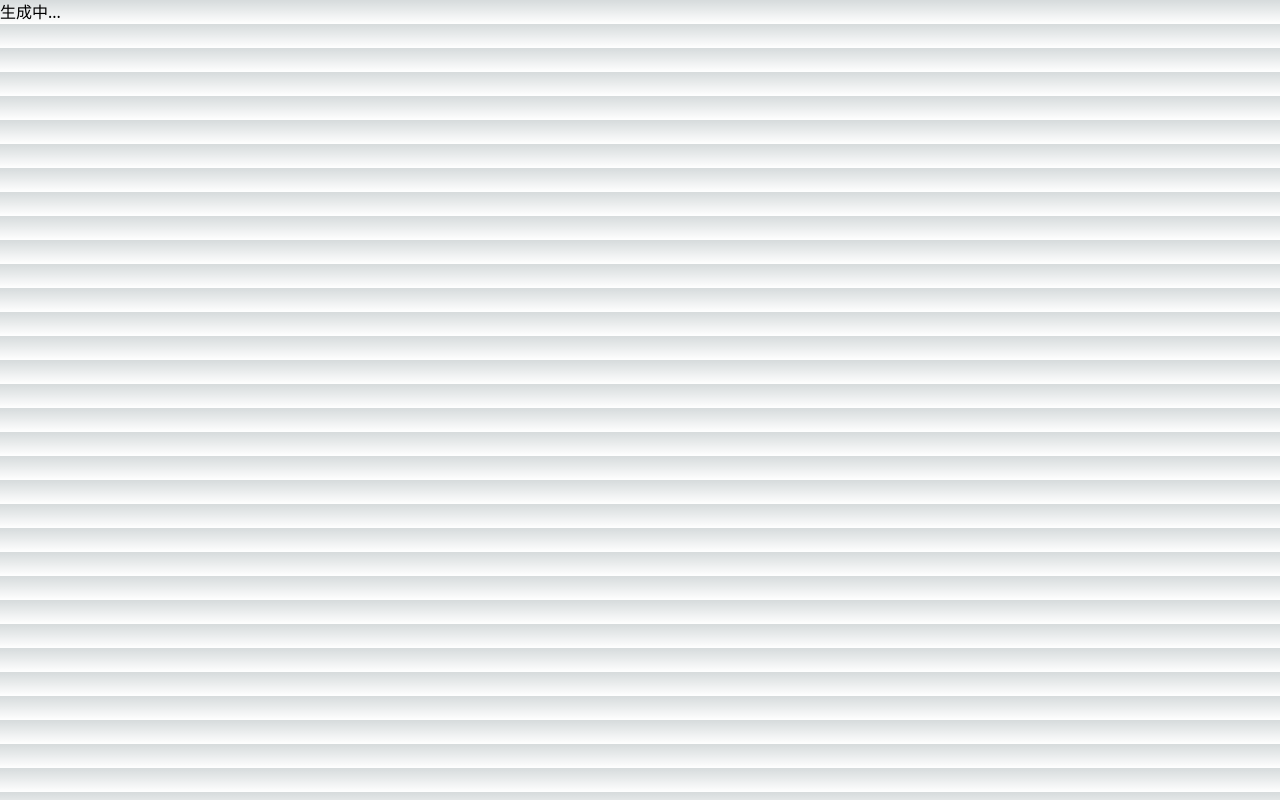
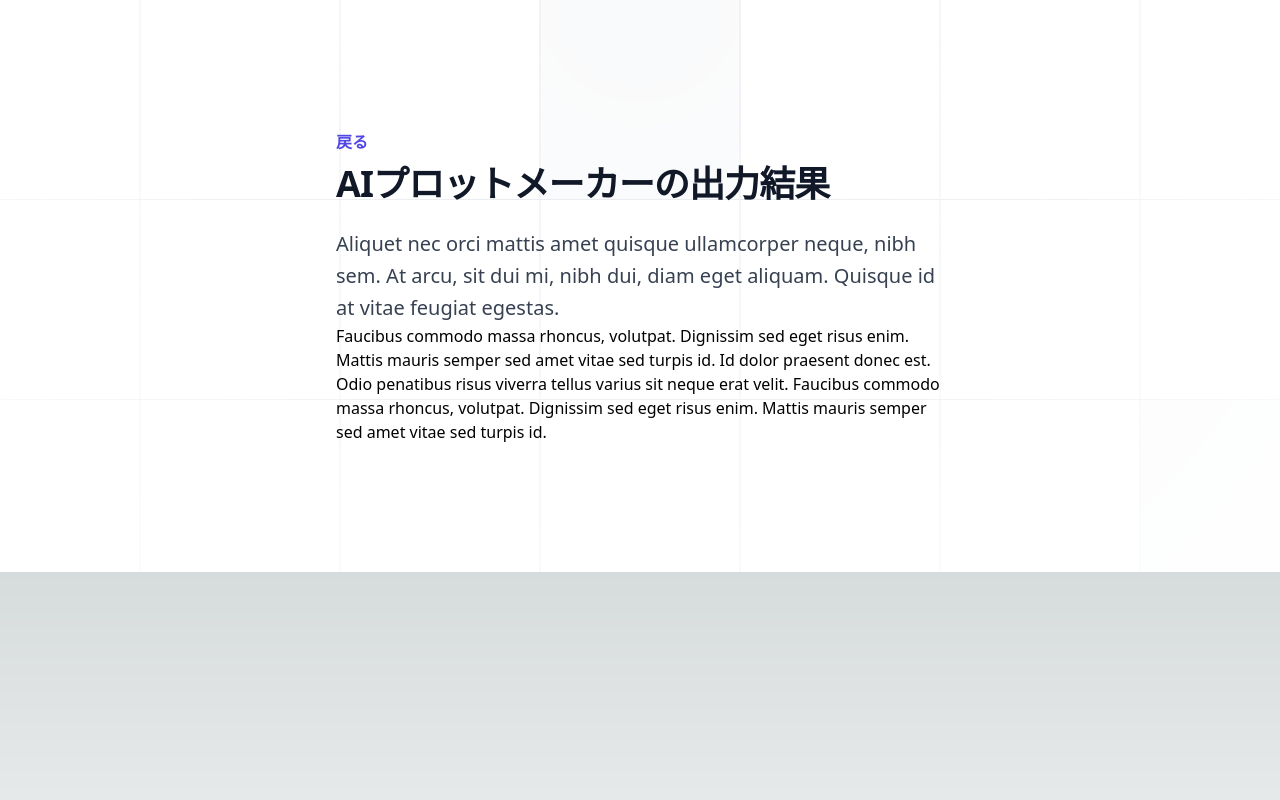
Before and after one commit to sifue/ai-plot-maker, a Next.js app: page /output in a window 1280 px wide. Built offline with nearby package versions, Linux system fonts and the light colour scheme.

Commit message:
outputページの一旦の作成

```diff
--- a/src/pages/output.tsx
+++ b/src/pages/output.tsx
@@ -1,7 +1,52 @@
-import { Inter } from 'next/font/google'
-
-const inter = Inter({ subsets: ['latin'] })
+import Link from 'next/link'
 
 export default function Output() {
-    return (<h1>生成中...</h1>)
+    return (
+        <div className="relative isolate overflow-hidden bg-white px-6 py-24 sm:py-32 lg:overflow-visible lg:px-0">
+            <div className="absolute inset-0 -z-10 overflow-hidden">
+                <svg
+                    className="absolute left-[max(50%,25rem)] top-0 h-[64rem] w-[128rem] -translate-x-1/2 stroke-gray-200 [mask-image:radial-gradient(64rem_64rem_at_top,white,transparent)]"
+                    aria-hidden="true"
+                >
+                    <defs>
+                        <pattern
+                            id="e813992c-7d03-4cc4-a2bd-151760b470a0"
+                            width={200}
+                            height={200}
+                            x="50%"
+                            y={-1}
+                            patternUnits="userSpaceOnUse"
+                        >
+                            <path d="M100 200V.5M.5 .5H200" fill="none" />
+                        </pattern>
+                    </defs>
+                    <svg x="50%" y={-1} className="overflow-visible fill-gray-50">
+                        <path
+                            d="M-100.5 0h201v201h-201Z M699.5 0h201v201h-201Z M499.5 400h201v201h-201Z M-300.5 600h201v201h-201Z"
+                            strokeWidth={0}
+                        />
+                    </svg>
+                    <rect width="100%" height="100%" strokeWidth={0} fill="url(#e813992c-7d03-4cc4-a2bd-151760b470a0)" />
+                </svg>
+            </div>
+            <div className="mx-auto grid max-w-2xl grid-cols-1 gap-x-8 gap-y-16">
+
+                <div className="mx-auto grid w-full max-w-7xl grid-cols-1 gap-x-8 px-8">
+
+                    <p className="text-base font-semibold leading-7 text-indigo-600"><Link href="/">戻る</Link></p>
+                    <h1 className="mt-2 text-3xl font-bold tracking-tight text-gray-900 sm:text-4xl">AIプロットメーカーの出力結果</h1>
+                    <p className="mt-6 text-xl leading-8 text-gray-700">
+                        Aliquet nec orci mattis amet quisque ullamcorper neque, nibh sem. At arcu, sit dui mi, nibh dui, diam
+                        eget aliquam. Quisque id at vitae feugiat egestas.
+                    </p>
+                    <p>
+                        Faucibus commodo massa rhoncus, volutpat. Dignissim sed eget risus enim. Mattis mauris semper sed amet
+                        vitae sed turpis id. Id dolor praesent donec est. Odio penatibus risus viverra tellus varius sit neque
+                        erat velit. Faucibus commodo massa rhoncus, volutpat. Dignissim sed eget risus enim. Mattis mauris
+                        semper sed amet vitae sed turpis id.
+                    </p>
+                </div>
+            </div>
+        </div>
+    )
 }
```
